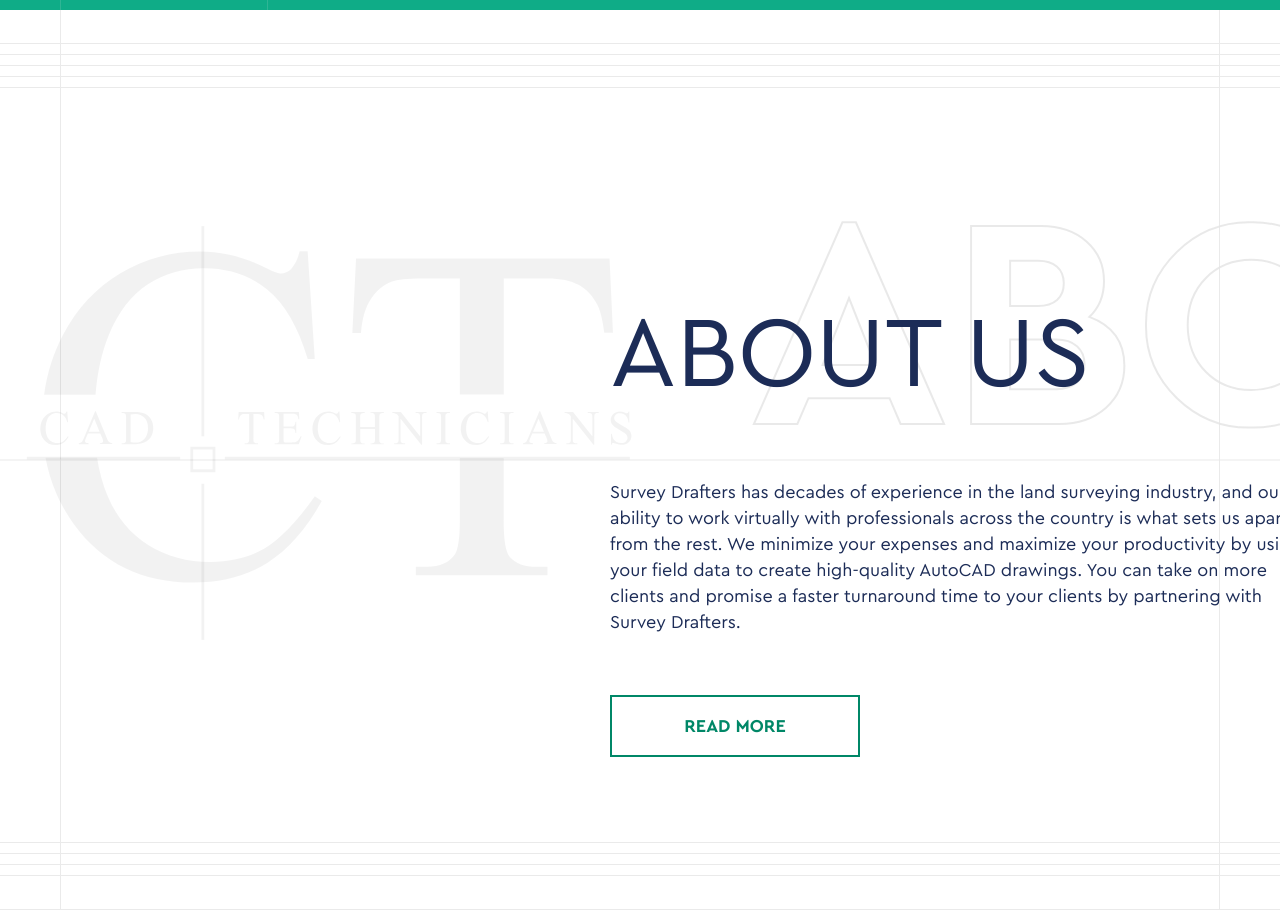
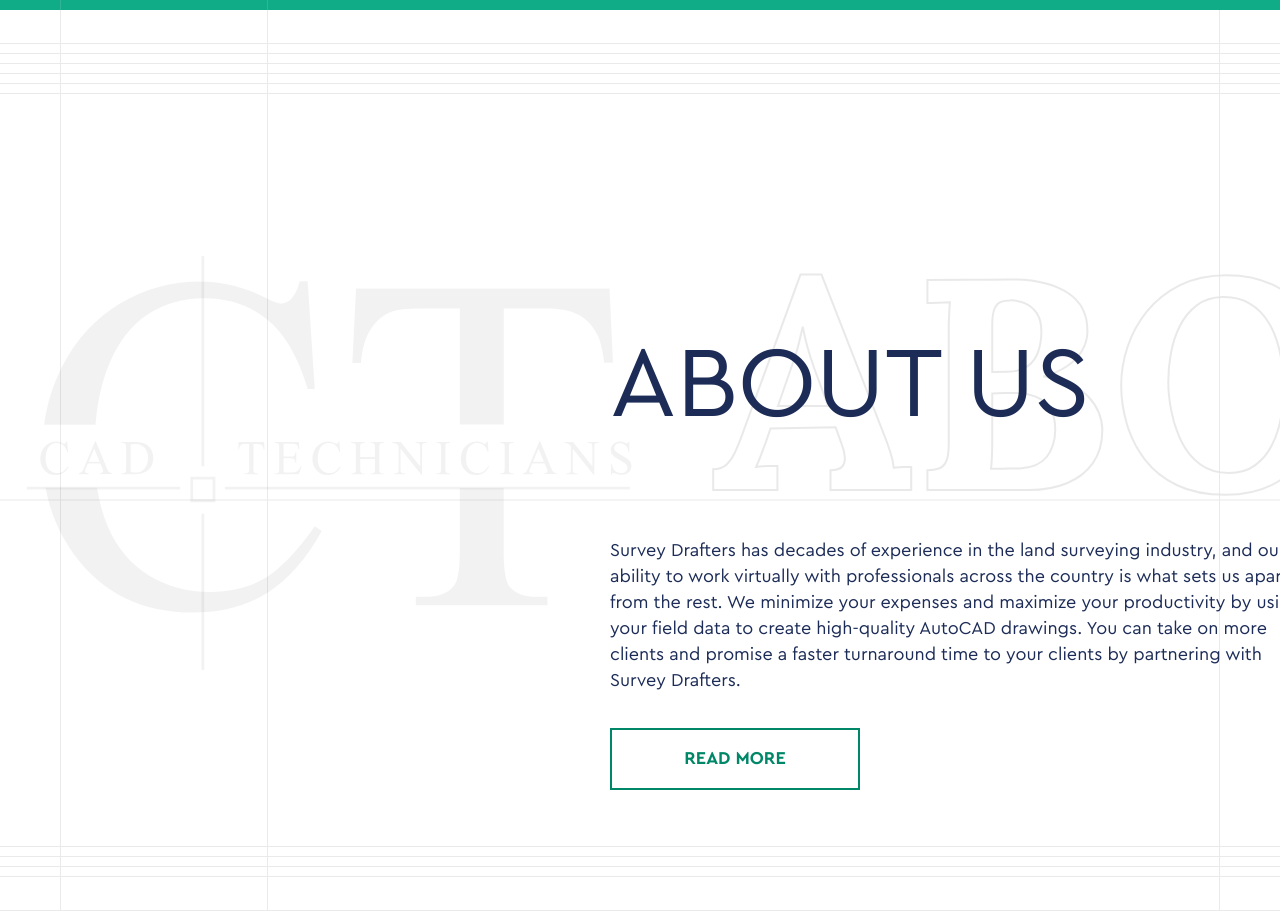
Before and after one commit to Sydorchuks/cad-technicians-next, a Next.js app: page / in a window 1280 px wide. Shown: the part 840-1751 px from the top of the page. Built offline with nearby package versions, Linux system fonts and the light colour scheme.

Commit message:
changes according to feedback

```diff
--- a/src/app/components/HomeAbout/HomeAbout.tsx
+++ b/src/app/components/HomeAbout/HomeAbout.tsx
@@ -1,136 +1,98 @@
 import Container from "../../components/ui/Container/Container";
 import BackgroundTitle from "../ui/BackgroundTitle/BackgroundTitle";
 import DecorLines from "../ui/DecorLines/DecorLines";
+import "../../styles/vertical-lines.css"
+import Button from "../ui/Button/Button";
 
 export default function HomeAbout() {
   return (
-    <section className="relative w-full md:h-169 lg:h-175 xl:h-225 2xl:h-270 overflow-hidden bg-white border-b border-border">
+    <section className="relative w-full py-0 lg:py-30 xl:py-30 2xl:py-40 overflow-hidden bg-white border-b border-border">
 
       <div className="absolute left-0 top-3.75 md:top-8.25 2xl:top-13.75 w-full z-0">
         <div className="2xl:hidden">
-          <DecorLines count={5} position="top" direction="horizontal" />
+          <DecorLines count={6} position="top" direction="horizontal" />
         </div>
         <div className="hidden 2xl:block">
-          <DecorLines count={18} position="top" direction="horizontal" />
+          <DecorLines count={17} position="top" direction="horizontal" />
         </div>
       </div>
 
       <div className="absolute left-0 bottom-8.25 2xl:bottom-14.5 w-full z-0">
-        <DecorLines
-          count={4} position="bottom" direction="horizontal" />
+        <DecorLines count={4} position="bottom" direction="horizontal" />
       </div>
 
-      <div className="absolute hidden lg:block left-15 2xl:left-31 ultra:left-103.5 top-0 h-full z-0">
+      <div className="absolute hidden lg:block vertical-line-left top-0 h-full z-0">
         <DecorLines count={1} position="left" direction="vertical" />
       </div>
 
-      <div className="absolute hidden lg:block right-15 2xl:right-40.25 ultra:right-112.75 top-0 h-full z-0">
+      <div className="hidden lg:block absolute vertical-line-left-2 top-0 h-full z-0">
+        <DecorLines count={1} position="left" direction="vertical" />
+      </div>
+
+      <div className="absolute hidden lg:block vertical-line-right top-0 h-full z-0">
         <DecorLines count={1} position="right" direction="vertical" />
       </div>
 
-      <div className="absolute left-0 top-60 lg:top-90 xl:top-112.5 2xl:top-148.75 -translate-y-1/2 w-full z-0">
+      <div className="absolute hidden md:block left-0 top-70 md:top-60 lg:top-100 xl:top-122.5 2xl:top-158.75 -translate-y-1/2 w-full z-0">
         <DecorLines count={1} position="center" direction="horizontal" />
       </div>
 
+      <Container>
+        <div
+          className="
+            relative z-20 pt-25 md:pt-0 lg:pt-10 xl:pt-0 2xl:pt-40
+            flex flex-col 2xl:flex-row items-start md:items-end 2xl:items-start"
+        >
           <BackgroundTitle
             variant="light"
             className="
-          hidden md:flex left-85 lg:left-137.5 xl:left-187.5 2xl:left-242.5 ultra:left-337.25
-          text-background-md lg:text-background-md-lg xl:text-background-lg-lite 2xl:text-background-lg-xl ultra:text-background-xxl
-          top-14 xl:top-43 2xl:top-56 ultra:top-37"
+              absolute left-24 top-20
+              md:left-62 lg:left-68 xl:left-128 2xl:left-188
+              text-background-sm md:text-background-md lg:text-background-md-lg xl:text-background-lg-lite 2xl:text-background-lg-xl ultra:text-background-xxl
+              xl:top-25 2xl:top-25 ultra:top-10"
           >
             ABOUT
           </BackgroundTitle>
-
-      <Container>
-        <div className="hidden md:flex relative z-20 pt-0 lg:pt-10 xl:pt-2.5 2xl:pt-69.75 flex-col 2xl:flex-row items-end 2xl:items-start">
           <img
             src="/logo-bg.svg"
             alt=""
-              className="hidden md:flex w-65 lg:w-105 xl:w-155 2xl:w-186.5
-                h-auto shrink-0 object-contain pointer-events-none select-none self-start 2xl:self-auto
-                pt-22.5 lg:pt-17.5 xl:pt-50 2xl:pt-0 -ml-15 lg:-ml-10 lg:-translate-x-35 xl:-translate-x-35 2xl:translate-x-0"
+            className="
+              hidden md:flex w-65 lg:w-105 xl:w-155 2xl:w-186.5 h-auto shrink-0 object-contain pointer-events-none select-none self-start 2xl:self-auto
+              pt-22.5 lg:pt-17.5 xl:pt-30 2xl:pt-0
+              -ml-15 lg:-ml-10 lg:-translate-x-35 xl:-translate-x-35 2xl:translate-x-0"
           />
-
           <div
-              className="w-105 lg:w-130 xl:w-180 2xl:w-197 ml-0 2xl:-ml-15
-                -mt-35 lg:-mt-55 xl:-mt-90 2xl:mt-0 xl:translate-x-62.5 2xl:translate-x-0"
+            className="
+              relative ml-14.25 md:ml-0 w-68.5 md:w-105 lg:w-130 xl:w-180 2xl:w-197
+              pt-30 md:pt-0 md:-mt-30 lg:-mt-55 xl:-mt-90 2xl:mt-0 xl:translate-x-62.5 2xl:translate-x-0 2xl:-ml-15 -translate-y-25 md:translate-y-0"
           >
             <h3
-                className="font-heading font-normal uppercase text-text-dark whitespace-nowrap
-                  text-5xl-6xl lg:text-6xl-7xl xl:text-background-sm 2xl:text-background-sm-md 2xl:pt-30"
-                style={{
-                  lineHeight: "1.28",
-                }}
+              className="
+                font-heading font-normal uppercase text-text-dark whitespace-nowrap
+                text-2xl-3xl md:text-5xl-6xl lg:text-6xl-7xl xl:text-background-sm 2xl:text-background-sm-md 2xl:pt-30 leading-[1.28]"
             >
               ABOUT US
             </h3>
 
             <p
               className="
-                  mt-2.5 lg:mt-6.25 xl:mt-15 2xl:mt-22 font-body font-normal text-text-dark
-                  text-md-lg lg:text-md xl:text-md 2xl:text-md leading-6.5 xl:max-w-175 2xl:max-w-none"
+                mt-3.25 lg:mt-22 font-body font-normal text-text-dark
+                text-sm-md md:text-md-lg lg:text-md xl:text-md 2xl:text-md
+                leading-5 md:leading-6.5 xl:max-w-175 2xl:max-w-none"
             >
-                Survey Drafters has decades of experience in the land surveying
-                industry, and our ability to work virtually with professionals
-                across the country is what sets us apart from the rest. We
-                minimize your expenses and maximize your productivity by using
-                your field data to create high-quality AutoCAD drawings. You can
-                take on more clients and promise a faster turnaround time to your
-                clients by partnering with Survey Drafters.
+              Survey Drafters has decades of experience in the land surveying industry, and our ability to work
+              virtually with professionals across the country is what sets us apart from the rest. We minimize
+              your expenses and maximize your productivity by using your field data to create high-quality AutoCAD drawings.
+              You can take on more clients and promise a faster turnaround time to your clients by partnering with Survey Drafters.
             </p>
-
-              <button
+            <Button
+              variant="outline-green"
               className="
-                  mt-6.75 lg:mt-8.75 xl:mt-15 2xl:mt-22 mx-0 w-48.25 h-14.5
-                  lg:w-55 lg:h-15 xl:w-62.5 xl:h-15.5 2xl:w-65.5 2xl:h-15.75
-                  border-2 border-bg-highlight flex items-center justify-center font-body font-bold uppercase
-                  text-[14px] lg:text-sm-md xl:text-md text-bg-highlight transition-all duration-300 hover:bg-bg-highlight hover:text-white"
-                style={{
-                  lineHeight: "26px",
-                }}
+                mt-6 lg:mt-8.75 w-39.5 md:w-48.25 lg:w-55 xl:w-62.5 2xl:w-65.5
+                flex items-center justify-center text-xs-sm md:text-sm lg:text-sm-md xl:text-md"
             >
               READ MORE
-              </button>
-            </div>
-        </div>
-
-
-        <div className="md:hidden relative h-145 overflow-hidden flex justify-center ">
-
-          <BackgroundTitle
-            variant="light"
-            className="absolute left-17.5 top-12.5 text-background-sm z-1"
-          >
-            ABOUT
-          </BackgroundTitle>
-
-          <div className="relative z-20 pt-25">
-            <div className="ml-14.25 w-68.5">
-              <h3 className="font-heading font-normal uppercase text-text-dark text-2xl-3xl"
-                style={{
-                  lineHeight: "46px",
-                }}
-              >
-                ABOUT US
-              </h3>
-
-              <p className="mt-3.25 font-body font-normal text-text-dark text-sm-md leading-5">
-                Survey Drafters has decades of experience in the land surveying
-                industry, and our ability to work virtually with professionals
-                across the country is what sets us apart from the rest. We
-                minimize your expenses and maximize your productivity by using
-                your field data to create high-quality AutoCAD drawings. You can
-                take on more clients and promise a faster turnaround time to your
-                clients by partnering with Survey Drafters.
-              </p>
-
-              <button
-                className="mt-6 w-39.5 h-9 border-2 border-bg-highlight flex items-center justify-center font-body
-                 font-bold uppercase text-xs-sm text-bg-highlight transition-all duration-300 hover:bg-bg-highlight hover:text-white">
-                READ MORE
-              </button>
-            </div>
+            </Button>
           </div>
         </div>
       </Container>
--- a/src/app/components/ui/BackgroundTitle/BackgroundTitle.tsx
+++ b/src/app/components/ui/BackgroundTitle/BackgroundTitle.tsx
@@ -29,7 +29,7 @@
   return (
     <h2
       className={cn(
-        "absolute z-0 whitespace-nowrap font-heading font-bold uppercase pointer-events-none select-none",
+        "absolute z-0 whitespace-nowrap font-heading font-bold font-lora uppercase pointer-events-none select-none",
         className
       )}
       style={styles}
--- a/src/app/components/ui/Button/Button.tsx
+++ b/src/app/components/ui/Button/Button.tsx
@@ -1,8 +1,8 @@
-import { cn } from "../../../../../cn"
+import { cn } from "../../../../../cn";
 
 type ButtonProps = React.ComponentProps<"button"> & {
-  variant?: "primary" | "secondary"
-}
+  variant?: "primary" | "secondary" | "outline-green";
+};
 
 export default function Button({
   children,
@@ -24,12 +24,22 @@
       hover:bg-white
       hover:text-primary
     `,
-  }
+
+    "outline-green": `
+      border-bg-highlight
+      text-bg-highlight
+      hover:bg-bg-highlight
+      hover:text-white
+    `,
+  };
 
   return (
     <button
       className={cn(
-        "border-2 font-bold uppercase transition-colors duration-300",
+        `
+          border-2 font-bold uppercase transition-colors duration-300
+          h-9 md:h-14.5 lg:h-15 xl:h-15.5 2xl:h-15.75
+        `,
         variants[variant],
         className
       )}
@@ -37,5 +47,5 @@
     >
       {children}
     </button>
-  )
+  );
 }
--- a/src/app/components/ui/DecorLines/DecorLines.tsx
+++ b/src/app/components/ui/DecorLines/DecorLines.tsx
@@ -36,7 +36,7 @@
       <div
         className={cn(
           isHorizontal
-            ? "flex flex-col gap-2.5 w-full"
+            ? "flex flex-col gap-2.25 w-full"
             : "flex gap-10 h-full"
         )}
       >
--- /dev/null
+++ b/src/app/styles/vertical-lines.css
@@ -0,0 +1,39 @@
+.vertical-line-left {
+    left: 60px;
+  }
+
+  .vertical-line-left-2 {
+    left: 267px;
+  }
+
+  .vertical-line-right {
+    right: 60px;
+  }
+
+  @media (min-width: 120rem) {
+    .vertical-line-left {
+      left: 124px;
+    }
+
+    .vertical-line-left-2 {
+      left: 755px;
+    }
+
+    .vertical-line-right {
+      right: 211px;
+    }
+  }
+
+  @media (min-width: 156.25rem) {
+    .vertical-line-left {
+      left: 414px;
+    }
+
+    .vertical-line-left-2 {
+      left: 1055px;
+    }
+
+    .vertical-line-right {
+      right: 525px;
+    }
+  }
```
Also changed, not shown: src/app/components/HomeHero/HomeHero.tsx (+7 -7 lines), src/app/globals.css (+10 -1 lines), public/fonts/Lora-Italic-VariableFont_wght.ttf (added), public/fonts/Lora-VariableFont_wght.ttf (added). Lines whose indentation alone changed are shown as unchanged.
